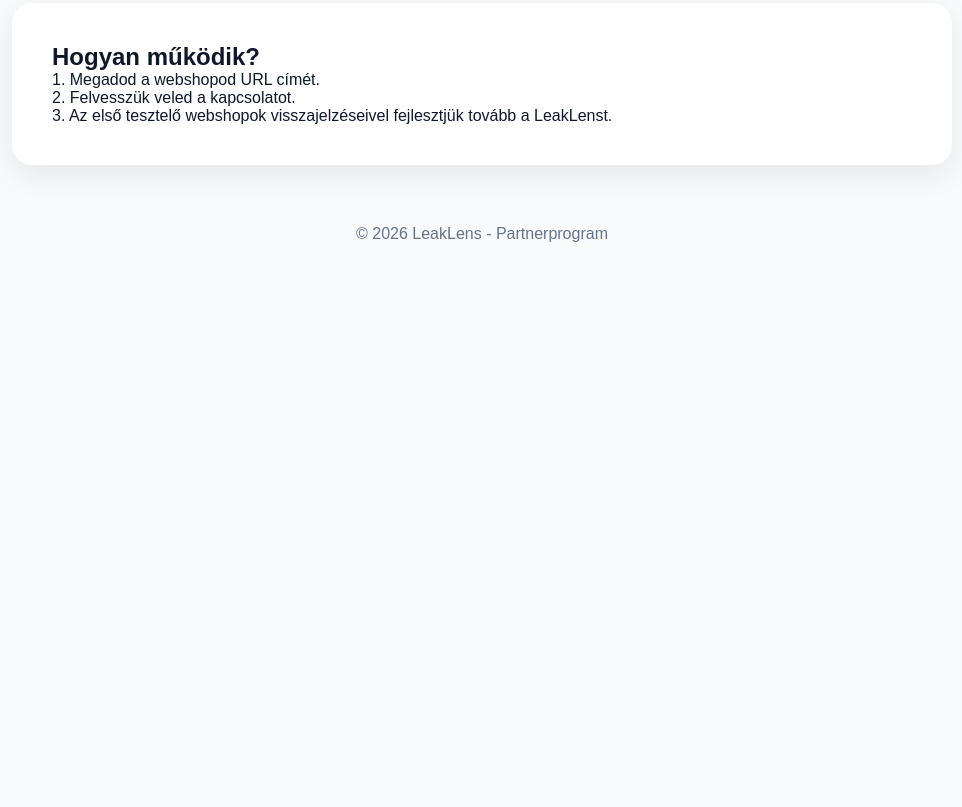
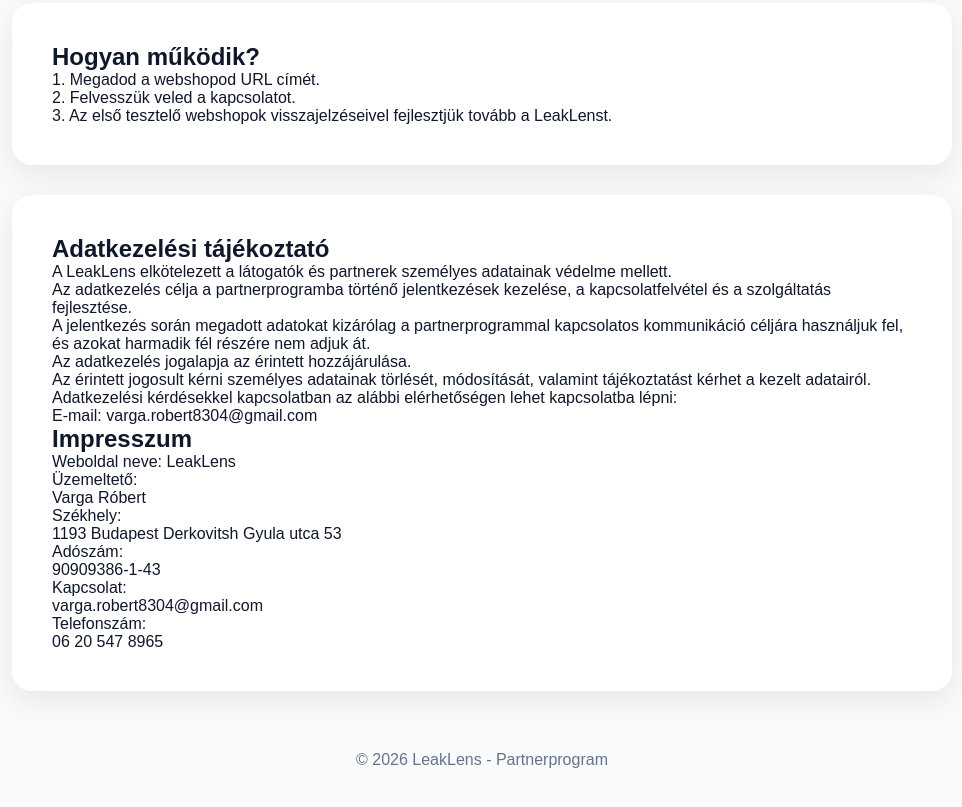
Before and after one commit to bonelord123/leaklens-early-access, a website: page index.html in a window 1280 px wide. Shown: the part 1082-1889 px from the top of the page, without its empty margins (158-1120 px from the left). Before the commit the page ends 1385 px from the top, so only its background shows below. Drawn offline with Linux system fonts and the light colour scheme.

Commit message:
Impresszum

```diff
--- a/index.html
+++ b/index.html
@@ -159,7 +159,79 @@ fejlesztjük tovább a LeakLenst.
 
 </section>
 
+<section class="legal">
 
+    <h2>
+    Adatkezelési tájékoztató
+    </h2>
+
+    <p>
+    A LeakLens elkötelezett a látogatók és partnerek személyes adatainak védelme mellett.
+    </p>
+
+    <p>
+    Az adatkezelés célja a partnerprogramba történő jelentkezések kezelése,
+    a kapcsolatfelvétel és a szolgáltatás fejlesztése.
+    </p>
+
+    <p>
+    A jelentkezés során megadott adatokat kizárólag a partnerprogrammal kapcsolatos
+    kommunikáció céljára használjuk fel, és azokat harmadik fél részére nem adjuk át.
+    </p>
+
+    <p>
+    Az adatkezelés jogalapja az érintett hozzájárulása.
+    </p>
+
+    <p>
+    Az érintett jogosult kérni személyes adatainak törlését, módosítását,
+    valamint tájékoztatást kérhet a kezelt adatairól.
+    </p>
+
+    <p>
+    Adatkezelési kérdésekkel kapcsolatban az alábbi elérhetőségen lehet kapcsolatba lépni:
+    <br>
+    E-mail: varga.robert8304@gmail.com
+    </p>
+
+
+    <h2>
+    Impresszum
+    </h2>
+
+    <p>
+    Weboldal neve: LeakLens
+    </p>
+
+    <p>
+    Üzemeltető:
+    <br>
+    Varga Róbert
+    </p>
+
+    <p>
+    Székhely:
+    <br>
+    1193 Budapest Derkovitsh Gyula utca 53
+    </p>
+
+    <p>
+    Adószám:
+    <br>
+    90909386-1-43
+    </p>
+
+    <p>
+    Kapcsolat:
+    <br>
+    varga.robert8304@gmail.com
+    </p>
+    <p>
+        Telefonszám:
+        <br>
+        06 20 547 8965
+        </p>
+    </section>
 
 <footer>
 
```
